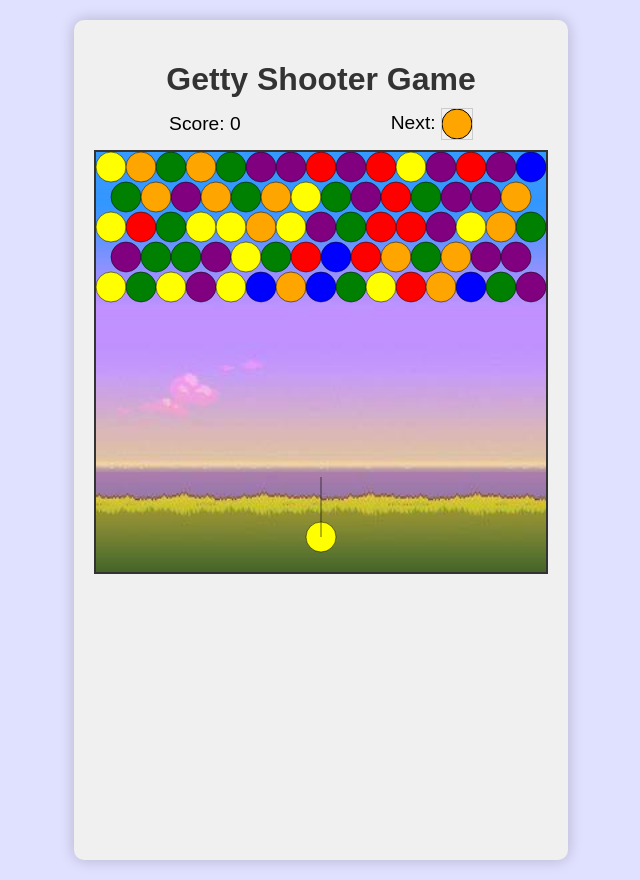
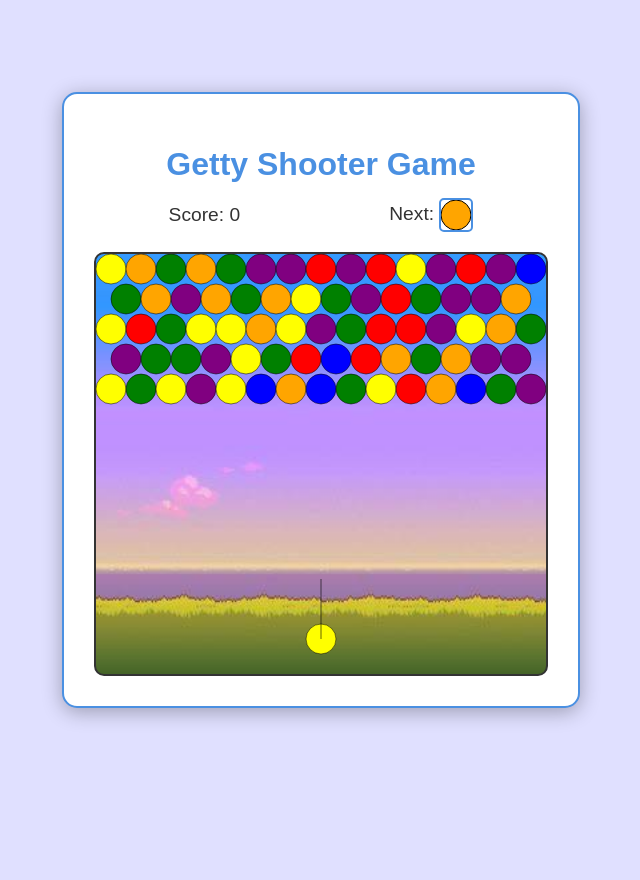
Before and after one commit to TechWithEmma/ShooterGame, a plain HTML site: page index.html in a window 1280 px wide. Shown: the whole page, without its empty margins (319-959 px from the left). After the commit the page ends 800 px from the top, so only its background shows below. Drawn offline with Linux system fonts and the light colour scheme.

Commit message:
Update style.css
Key Changes Made
1. Changed the game container background to white for better contrast
2.Added a blue border to the game container and next bubble canvas for emphasis
3.Increased the font sizes for better readibility
4. Changed the title color to a more vibrant blue
5. Adjusted widths and margins to ensure a good appearance on smaller screens
6.Enhanced button padding and font size for better touch gadgets
7.Added hover and active states for better user interaction feedback
8. Set the maximum width for the game container to enhance layout on larger screens
9.Centered the game-over message using transform

```diff
--- a/style.css
+++ b/style.css
@@ -12,12 +12,14 @@ body {
 
 .game-container {
   text-align: center;
-  background-color: #f0f0f0;
-  padding: 20px;
-  border-radius: 10px;
-  box-shadow: 0 0 15px rgba(0, 0, 0, 0.2);
+  background-color: #ffffff;/* White background for better contrast */
+  padding: 30px;
+  border-radius: 15px;
+  box-shadow: 0 4px 20px rgba(0, 0, 0, 0.3);
   position: relative;
-  height: 100vh;
+  height: auto; /* Allow height to adjust based on content */
+  max-width: 600px; /* Limit the width for better appearance */
+  border: 2px solid #4a90e2; /* Blue border for emphasis */
 }
 
 @media only screen and (max-width: 480px) and (orientation: portrait) {
@@ -28,20 +30,23 @@ body {
 }
 
 h1 {
-  color: #333;
-  margin-bottom: 10px;
+  color: #4a90e2; /* Blue color for the title */
+  margin-bottom: 15px;
+  font-size: 2em; /* Increased font size */
 }
 
 .info-panel {
   display: flex;
   justify-content: space-around;
   align-items: center;
-  margin-bottom: 10px;
+  margin-bottom: 20px;
   font-size: 1.2em;
+  color: #333; /* Darker color for better readability */
 }
 
 #next-bubble-canvas {
-  border: 1px solid #ccc;
+  border: 2px solid #4a90e2; /* Blue border for next bubble */
+  border-radius: 5px; /* Rounded corners */
   vertical-align: middle;
 }
 
@@ -53,17 +58,20 @@ h1 {
   background-size: cover;
   display: block;
   margin: 0 auto;
+  border-radius: 10px; /* Rounded corners for the game area */
 }
 
 #game-over-message {
   margin-top: 20px;
-  top: 200px;
-  width: 84%;
+  width: 90%; /* Adjust width for smaller screens */
   padding: 20px;
   background-color: rgba(0, 0, 0, 0.8);
   color: white;
   border-radius: 8px;
   position: absolute;
+  left: 50%;
+  transform: translateX(-50%); /* Center the game over message */
+  text-align: center; /* Center text */
 }
 
 #game-over-message.hidden {
@@ -71,16 +79,21 @@ h1 {
 }
 
 #restart-button {
-  padding: 10px 20px;
-  font-size: 1em;
+  padding: 12px 25px; /* Increased padding for better touch targets */
+  font-size: 1.1em; /* Slightly larger font size */
   cursor: pointer;
   background-color: #4caf50;
   color: white;
   border: none;
   border-radius: 5px;
-  transition: background-color 0.3s ease;
+  transition: background-color 0.3s ease, transform 0.1s ease; /* Added transform for button press effect */
 }
 
 #restart-button:hover {
   background-color: #45a049;
+  transform: scale(1.05); /* Slightly enlarge button on hover */
 }
+
+#restart-button:active{
+  transform: scale(0.95); /* Slightly shrink button on click */
+}
```
